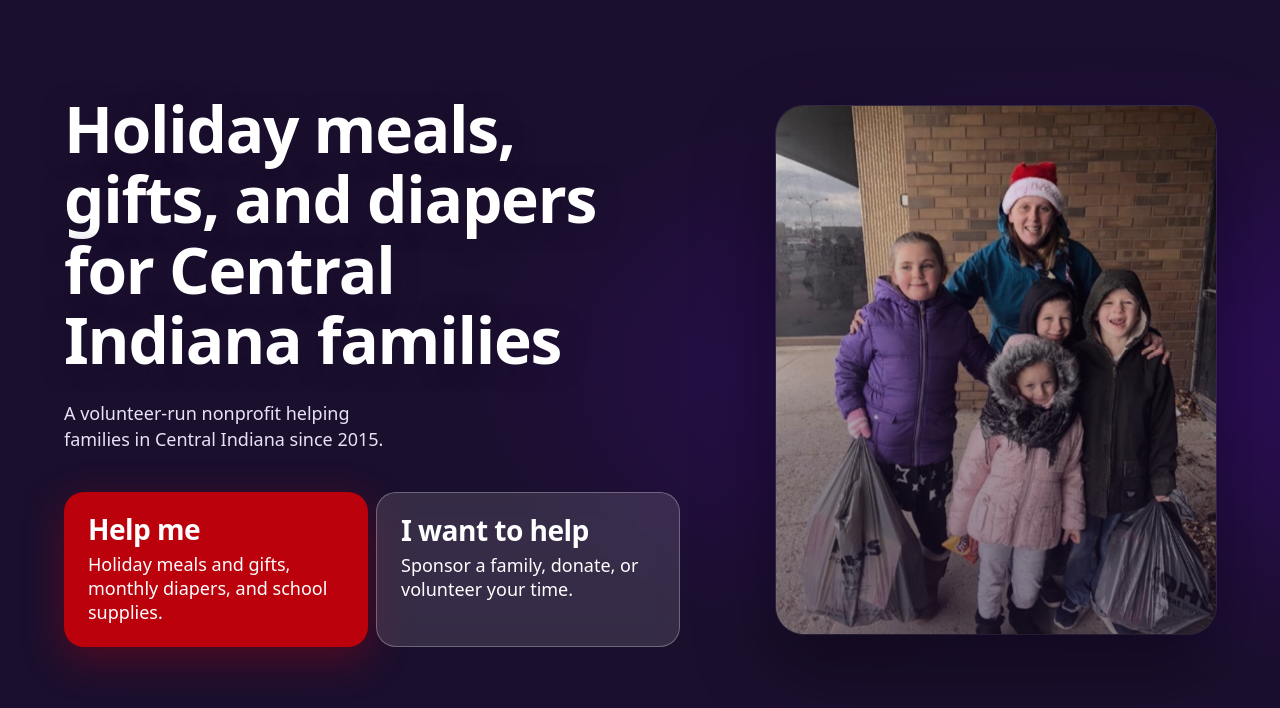
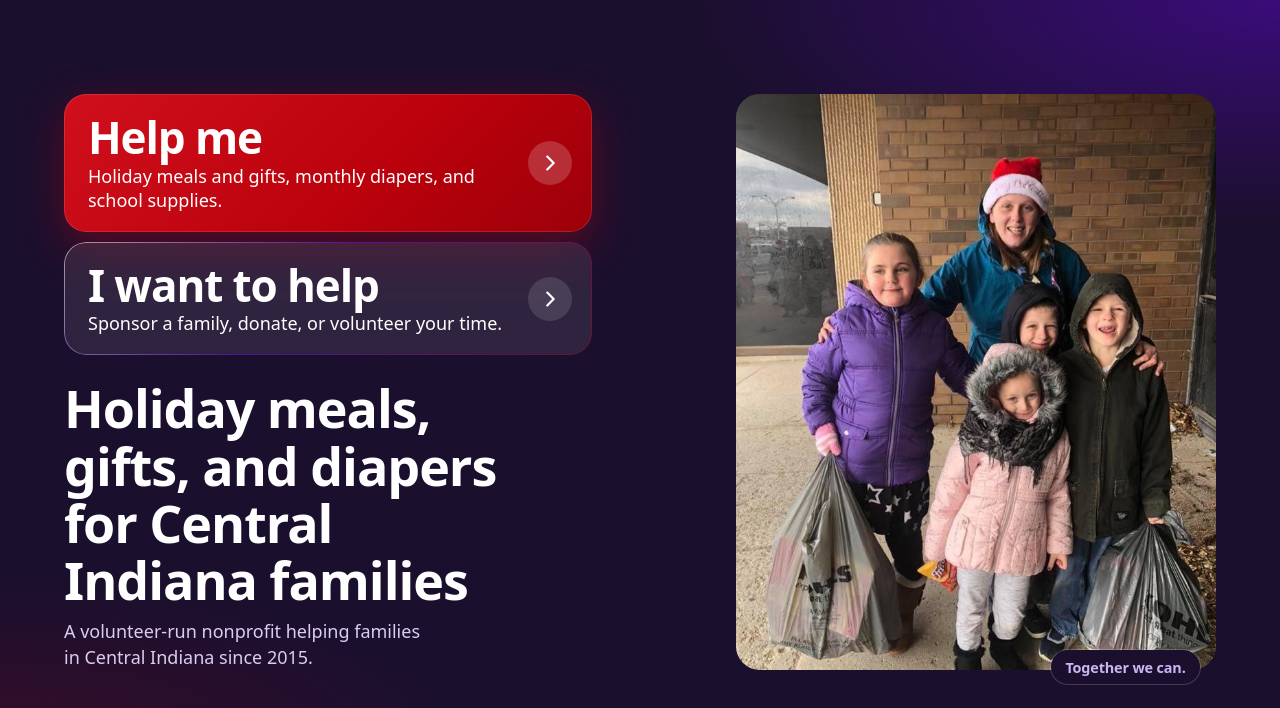
Before and after one commit to v3vermillion/CaringForACause, an Astro site: page / in a window 1280 px wide. Shown: the part 92-800 px from the top of the page. Built offline with nearby package versions, Linux system fonts and the light colour scheme; Astro itself is replaced by a stand-in of ours; a web font is replaced by a local one.

Commit message:
Hero as a routing system; design language
- First screen order: Help me (crimson signal), I want to help (glass),
  headline and subhead, then her photos in a framed panel with a
  gradient hairline and the "Together we can." caption pill
- Nothing is written on the photos; crossfade kept; hero preload
  removed since the panel sits below the doors
- docs/DESIGN.md: materials (night, glass, signal), photo rules,
  motion, type, decoration, words
- DECISIONS 22; README links

```diff
--- a/src/components/Hero.astro
+++ b/src/components/Hero.astro
@@ -16,22 +16,69 @@ const slides = montage.map((photo, i) => {
 });
 const cycle = slides.length * 6; // seconds for one full rotation
 
-/** Image options shared with the preload in the page head. Keep in sync. */
 export const MONTAGE_IMAGE = {
   formats: ["avif", "webp"] as ("avif" | "webp")[],
-  quality: 50,
-  widths: [480, 640],
-  sizes: "(min-width: 56rem) 560px, 100vw",
+  quality: 60,
+  widths: [480, 640, 720],
+  sizes: "(min-width: 56rem) 560px, calc(100vw - 2.5rem)",
 };
 ---
 
+<!--
+  The first screen is a routing system: the two doors come first, then the
+  caption that says who she is, then her photos with nothing written on them.
+-->
 <section
   class="hero"
   aria-labelledby="hero-title"
   style={`--slides: ${slides.length}; --cycle: ${cycle}s;`}
 >
   <div class="wrap frame">
-    <!-- Decorative montage of the organization's own event photos. -->
+    <div class="doors">
+      <a class="door door--help" href={doors.getHelp.href}>
+        <span class="door-text">
+          <span class="door-title">{doors.getHelp.title}</span>
+          <span class="door-body">{doors.getHelp.body}</span>
+        </span>
+        <span class="door-go" aria-hidden="true">
+          <svg viewBox="0 0 24 24" width="22" height="22">
+            <path
+              d="M9 5l7 7-7 7"
+              fill="none"
+              stroke="currentColor"
+              stroke-width="2.4"
+              stroke-linecap="round"
+              stroke-linejoin="round"
+            />
+          </svg>
+        </span>
+      </a>
+      <a class="door door--give" href={doors.giveHelp.href}>
+        <span class="door-text">
+          <span class="door-title">{doors.giveHelp.title}</span>
+          <span class="door-body">{doors.giveHelp.body}</span>
+        </span>
+        <span class="door-go" aria-hidden="true">
+          <svg viewBox="0 0 24 24" width="22" height="22">
+            <path
+              d="M9 5l7 7-7 7"
+              fill="none"
+              stroke="currentColor"
+              stroke-width="2.4"
+              stroke-linecap="round"
+              stroke-linejoin="round"
+            />
+          </svg>
+        </span>
+      </a>
+    </div>
+
+    <div class="copy">
+      <h1 id="hero-title">{hero.headline}</h1>
+      <p class="subhead">{hero.subhead}</p>
+    </div>
+
+    <figure class="panel">
       <div class="montage" aria-hidden="true" data-montage>
         {slides.map((slide) => (
           <div class="slide-wrap" hidden={slide.index > 0} style={`--i: ${slide.index};`}>
@@ -43,30 +90,14 @@ export const MONTAGE_IMAGE = {
               widths={MONTAGE_IMAGE.widths}
               sizes={MONTAGE_IMAGE.sizes}
               loading={slide.index === 0 ? "eager" : "lazy"}
-            fetchpriority={slide.index === 0 ? "high" : "auto"}
               decoding="async"
               style={`object-position: ${slide.focus ?? "center"};`}
             />
           </div>
         ))}
-      <div class="veil"></div>
       </div>
-
-    <div class="content">
-      <h1 id="hero-title">{hero.headline}</h1>
-      <p class="subhead">{hero.subhead}</p>
-
-      <div class="doors">
-        <a class="door door--help" href={doors.getHelp.href}>
-          <span class="door-title">{doors.getHelp.title}</span>
-          <span class="door-body">{doors.getHelp.body}</span>
-        </a>
-        <a class="door door--give" href={doors.giveHelp.href}>
-          <span class="door-title">{doors.giveHelp.title}</span>
-          <span class="door-body">{doors.giveHelp.body}</span>
-        </a>
-      </div>
-    </div>
+      <figcaption class="tagline">{hero.tagline}</figcaption>
+    </figure>
   </div>
 </section>
 
@@ -95,19 +126,169 @@ export const MONTAGE_IMAGE = {
     overflow: hidden;
     background: var(--night);
     color: #fff;
-    /* Fill the first screen below the header on phones, no more. */
-    /* Fill the first screen below the header on phones, no more. On a real
-       iPhone Safari (URL bar plus toolbar) that screen is about 660px tall. */
-    min-height: calc(100svh - 9.6rem);
-    display: grid;
-    align-items: end;
+    padding-block: var(--space-m) var(--space-xl);
   }
 
-  /* Photo montage: crossfading, darkened, blended into the night purple. */
-  .montage {
+  /* One quiet glow behind everything, so the dark isn't flat. */
+  .hero::before {
+    content: "";
     position: absolute;
     inset: 0;
     z-index: -1;
+    background:
+      radial-gradient(70% 45% at 100% 0%, rgb(96 8 215 / 0.45), transparent 65%),
+      radial-gradient(60% 40% at 0% 100%, rgb(186 1 12 / 0.18), transparent 60%);
+  }
+
+  .frame {
+    display: grid;
+    gap: var(--space-m);
+  }
+
+  /* The doors: the page's signature element. */
+  .doors {
+    display: grid;
+    gap: 0.6rem;
+  }
+
+  .door {
+    display: flex;
+    align-items: center;
+    gap: 0.75rem;
+    min-height: 5.25rem;
+    padding: 1rem 1rem 1rem 1.25rem;
+    border-radius: 22px;
+    text-decoration: none;
+    transition:
+      transform 150ms ease,
+      box-shadow 150ms ease,
+      background-color 150ms ease;
+  }
+
+  .door:hover {
+    transform: translateY(-2px);
+  }
+
+  .door-text {
+    display: grid;
+    gap: 0.2rem;
+    flex: 1;
+    min-width: 0;
+  }
+
+  .door-title {
+    font-family: var(--font-display);
+    font-size: var(--step-2);
+    font-weight: 800;
+    line-height: 1.05;
+    letter-spacing: -0.025em;
+  }
+
+  .door-body {
+    font-size: var(--step--1);
+    line-height: 1.35;
+  }
+
+  .door-go {
+    flex: none;
+    display: grid;
+    place-items: center;
+    width: 2.75rem;
+    height: 2.75rem;
+    border-radius: 50%;
+  }
+
+  /* Help me: crimson with a soft signal glow. */
+  .door--help {
+    background: linear-gradient(135deg, #d0101c 0%, var(--crimson) 60%, #9c000a 100%);
+    color: #fff;
+    box-shadow:
+      0 14px 40px rgb(186 1 12 / 0.4),
+      0 0 0 1px rgb(255 255 255 / 0.12) inset;
+  }
+
+  .door--help .door-go {
+    background: rgb(255 255 255 / 0.18);
+  }
+
+  .door--help:hover {
+    box-shadow:
+      0 18px 48px rgb(186 1 12 / 0.55),
+      0 0 0 1px rgb(255 255 255 / 0.18) inset;
+  }
+
+  /* I want to help: glass. */
+  .door--give {
+    position: relative;
+    background: rgb(255 255 255 / 0.09);
+    color: #fff;
+    -webkit-backdrop-filter: blur(16px);
+    backdrop-filter: blur(16px);
+  }
+
+  .door--give .door-go {
+    background: rgb(255 255 255 / 0.12);
+  }
+
+  .door--give:hover {
+    background: rgb(255 255 255 / 0.15);
+  }
+
+  /* Hairline gradient edge (the "light on glass" line). */
+  .door--give::before,
+  .panel::before {
+    content: "";
+    position: absolute;
+    inset: 0;
+    border-radius: inherit;
+    padding: 1px;
+    background: linear-gradient(
+      135deg,
+      rgb(255 255 255 / 0.55),
+      rgb(96 8 215 / 0.6) 45%,
+      rgb(186 1 12 / 0.45)
+    );
+    -webkit-mask:
+      linear-gradient(#000 0 0) content-box,
+      linear-gradient(#000 0 0);
+    mask:
+      linear-gradient(#000 0 0) content-box,
+      linear-gradient(#000 0 0);
+    -webkit-mask-composite: xor;
+    mask-composite: exclude;
+    pointer-events: none;
+  }
+
+  .copy {
+    display: grid;
+    gap: 0.6rem;
+  }
+
+  h1 {
+    max-width: 16ch;
+    font-size: clamp(1.75rem, 1.1rem + 3vw, 3.25rem);
+  }
+
+  .subhead {
+    color: #d9cef2;
+    font-size: var(--step-0);
+    line-height: 1.45;
+    max-width: 36ch;
+  }
+
+  /* The photo panel: her photos, nothing written on them. */
+  .panel {
+    position: relative;
+    margin: 0;
+    border-radius: 24px;
+  }
+
+  .montage {
+    position: relative;
+    aspect-ratio: 4 / 3;
+    overflow: hidden;
+    border-radius: inherit;
+    background: #2a1640;
   }
 
   .slide-wrap,
@@ -124,10 +305,9 @@ export const MONTAGE_IMAGE = {
 
   .montage :global(img) {
     object-fit: cover;
-    transform: scale(1.04);
+    transform: scale(1.03);
   }
 
-  /* Before the crossfade starts (and without JavaScript), the first photo shows. */
   .slide-wrap:first-child :global(img) {
     opacity: 1;
   }
@@ -135,7 +315,6 @@ export const MONTAGE_IMAGE = {
   .montage.play .slide-wrap :global(img) {
     opacity: 0;
     animation: crossfade var(--cycle) infinite;
-    /* Start 8% into the cycle so the first photo begins fully visible (no dip). */
     animation-delay: calc(var(--i) * (var(--cycle) / var(--slides)) - var(--cycle) * 0.08);
   }
 
@@ -153,24 +332,19 @@ export const MONTAGE_IMAGE = {
     }
   }
 
-  .veil {
+  .tagline {
     position: absolute;
-    inset: 0;
-    background:
-      linear-gradient(
-        180deg,
-        rgb(27 15 46 / 0.62) 0%,
-        rgb(27 15 46 / 0.5) 30%,
-        rgb(27 15 46 / 0.86) 55%,
-        rgb(27 15 46 / 0.97) 75%,
-        var(--night) 100%
-      ),
-      radial-gradient(120% 80% at 100% 0%, rgb(96 8 215 / 0.4), transparent 60%);
-  }
-
-  /* Brand tint: photos read as part of the purple world, not pasted on. */
-  .montage :global(img) {
-    filter: saturate(0.8) contrast(1.05);
+    right: 1rem;
+    bottom: -0.9rem;
+    padding: 0.35rem 0.9rem;
+    border-radius: 999px;
+    background: var(--night);
+    color: var(--night-soft);
+    font-family: var(--font-display);
+    font-weight: 750;
+    font-size: var(--step--1);
+    letter-spacing: -0.01em;
+    box-shadow: 0 0 0 1px rgb(255 255 255 / 0.18);
   }
 
   @media (prefers-reduced-motion: reduce) {
@@ -183,160 +357,47 @@ export const MONTAGE_IMAGE = {
     }
   }
 
-  /* On phones the montage is positioned against the whole section. */
-  .frame {
-    position: static;
-  }
-
-  .content {
-    display: grid;
-    gap: 0.75rem;
-    padding-block: clamp(5.5rem, 18vh, 14rem) var(--space-s);
-  }
-
-  h1 {
-    max-width: 14ch;
-    font-size: clamp(2rem, 1.3rem + 3.4vw, 4rem);
-    text-shadow: 0 2px 24px rgb(27 15 46 / 0.7);
-  }
-
-  .subhead {
-    color: #e9e1fa;
-    font-size: var(--step-0);
-    line-height: 1.45;
-    max-width: 34ch;
-  }
-
-  /* The two doors: the page's signature element. */
-  .doors {
-    display: grid;
-    grid-template-columns: 1fr 1fr;
-    gap: var(--space-xs);
-    margin-top: var(--space-xs);
-  }
-
+  @media (min-width: 40rem) {
     .door {
-    display: grid;
-    align-content: start;
-    gap: 0.3rem;
-    min-height: 44px;
-    padding: 0.9rem 1rem 1rem;
-    border-radius: 20px;
-    text-decoration: none;
-    transition:
-      transform 150ms ease,
-      background-color 150ms ease;
-  }
-
-  .door:hover {
-    transform: translateY(-2px);
-  }
-
-  .door--help {
-    background: var(--crimson);
-    color: #fff;
-    box-shadow: 0 12px 40px rgb(186 1 12 / 0.35);
-  }
-
-  .door--help:hover {
-    background: #950009;
-  }
-
-  .door--give {
-    background: rgb(255 255 255 / 0.12);
-    color: #fff;
-    border: 1px solid rgb(255 255 255 / 0.28);
-    -webkit-backdrop-filter: blur(14px);
-    backdrop-filter: blur(14px);
-  }
-
-  .door--give:hover {
-    background: rgb(255 255 255 / 0.2);
-  }
-
-  .door-title {
-    font-family: var(--font-display);
-    font-size: var(--step-1);
-    font-weight: 800;
-    line-height: 1.1;
-    letter-spacing: -0.02em;
-  }
-
-  .door-body {
-    font-size: 0.85rem;
-    line-height: 1.35;
-  }
-
-  @media (max-width: 22.4rem) {
-    .doors {
-      grid-template-columns: 1fr;
+      min-height: 6rem;
+      padding: 1.25rem 1.25rem 1.25rem 1.5rem;
     }
   }
 
-  @media (min-width: 40rem) {
-    .door {
-      padding: 1.4rem 1.5rem;
-      gap: 0.4rem;
+  /* Desktop: doors and caption on the left, the photo panel on the right. */
+  @media (min-width: 56rem) {
+    .hero {
+      padding-block: var(--space-xl);
+    }
+    .frame {
+      grid-template-columns: minmax(0, 6fr) minmax(0, 6fr);
+      grid-template-areas:
+        "doors panel"
+        "copy panel";
+      column-gap: var(--space-xl);
+      align-items: center;
+    }
+    .doors {
+      grid-area: doors;
+      align-self: end;
+    }
+    .copy {
+      grid-area: copy;
+      align-self: start;
+    }
+    .panel {
+      grid-area: panel;
+      justify-self: end;
+      width: min(100%, 30rem);
+    }
+    .montage {
+      aspect-ratio: 5 / 6;
     }
     .door-title {
-      font-size: var(--step-2);
+      font-size: var(--step-3);
     }
     .door-body {
       font-size: var(--step-0);
     }
   }
-
-  /* Desktop: copy on the left, the montage becomes a tall framed panel on the
-     right so the 720px photos are never stretched across the full width. */
-  @media (min-width: 56rem) {
-    .hero {
-      min-height: 0;
-      align-items: center;
-      padding-block: var(--space-xl);
-    }
-    .frame {
-      display: grid;
-      grid-template-columns: minmax(0, 7fr) minmax(0, 5fr);
-      column-gap: var(--space-xl);
-      align-items: center;
-    }
-    .content {
-      padding-block: 0;
-      gap: var(--space-m);
-    }
-    .content > * {
-      grid-area: auto;
-    }
-    h1 {
-      max-width: 15ch;
-    }
-    .doors {
-      max-width: 40rem;
-      margin-top: var(--space-s);
-    }
-    .montage {
-      position: relative;
-      inset: auto;
-      z-index: 0;
-      order: 2;
-      aspect-ratio: 5 / 6;
-      max-height: 34rem;
-      align-self: center;
-      border-radius: 28px;
-      overflow: hidden;
-      box-shadow:
-        0 30px 80px rgb(0 0 0 / 0.45),
-        0 0 0 1px rgb(255 255 255 / 0.12);
-    }
-    .hero::before {
-      content: "";
-      position: absolute;
-      inset: 0;
-      z-index: -1;
-      background: radial-gradient(70% 60% at 85% 50%, rgb(96 8 215 / 0.3), transparent 70%);
-    }
-    .veil {
-      background: linear-gradient(180deg, rgb(27 15 46 / 0.08) 0%, rgb(27 15 46 / 0.55) 100%);
-    }
-  }
 </style>
--- a/src/data/site.ts
+++ b/src/data/site.ts
@@ -151,6 +151,8 @@ export const seasonalBanner = {
 };
 
 export const hero = {
+  /** Her own tagline, from her website. Shown as the caption under the photos. */
+  tagline: "Together we can.",
   headline: "Holiday meals, gifts, and diapers for Central Indiana families",
   /**
    * Real event photos shown behind the headline, crossfading slowly. Order
--- a/src/pages/index.astro
+++ b/src/pages/index.astro
@@ -9,30 +9,9 @@ import SiteFooter from "../components/SiteFooter.astro";
 import SiteHeader from "../components/SiteHeader.astro";
 import TrustFacts from "../components/TrustFacts.astro";
 import Base from "../layouts/Base.astro";
-import { getImage } from "astro:assets";
-import type { ImageMetadata } from "astro";
-import { hero } from "../data/site";
-
-// Preload the first hero photo (the largest element on the first screen).
-const photos = import.meta.glob<{ default: ImageMetadata }>(
-  "../assets/photos/*.{jpg,jpeg,png,webp}",
-  { eager: true },
-);
-const first = photos[`../assets/photos/${hero.montage[0]!.file}`]!.default;
-const preload = await getImage({
-  src: first,
-  format: "avif",
-  quality: 50,
-  widths: [480, 640],
-});
-const preloadImage = {
-  srcset: preload.srcSet.attribute,
-  sizes: "(min-width: 56rem) 560px, 100vw",
-  type: "image/avif",
-};
 ---
 
-<Base preloadImage={preloadImage}>
+<Base>
   <SiteHeader />
   <main id="main">
     <Hero />
```
Also changed, not shown: docs/DECISIONS.md (+6 -0 lines), docs/DESIGN.md (added, +53 -0 lines), README.md. Lines whose indentation alone changed are shown as unchanged.
